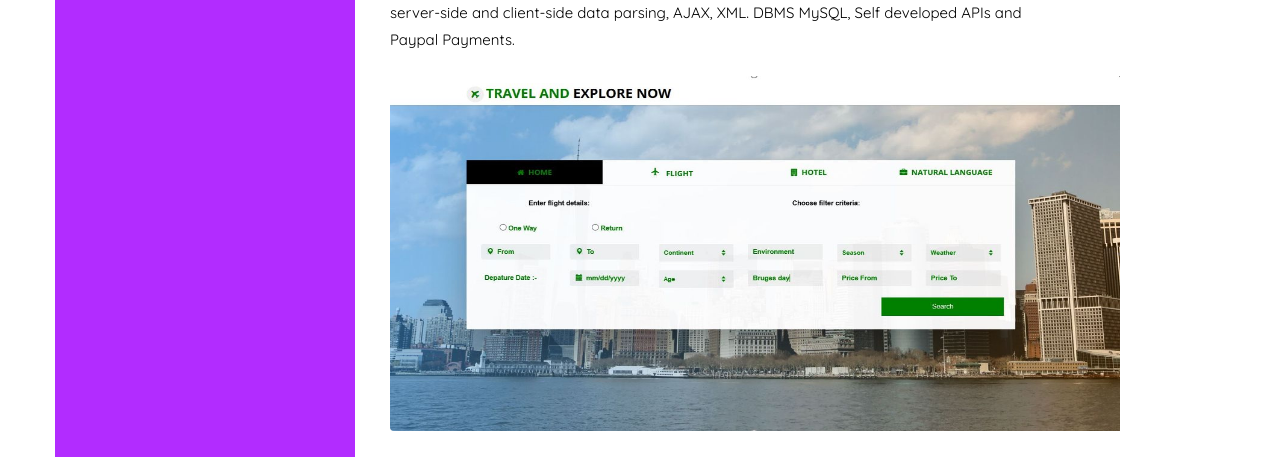
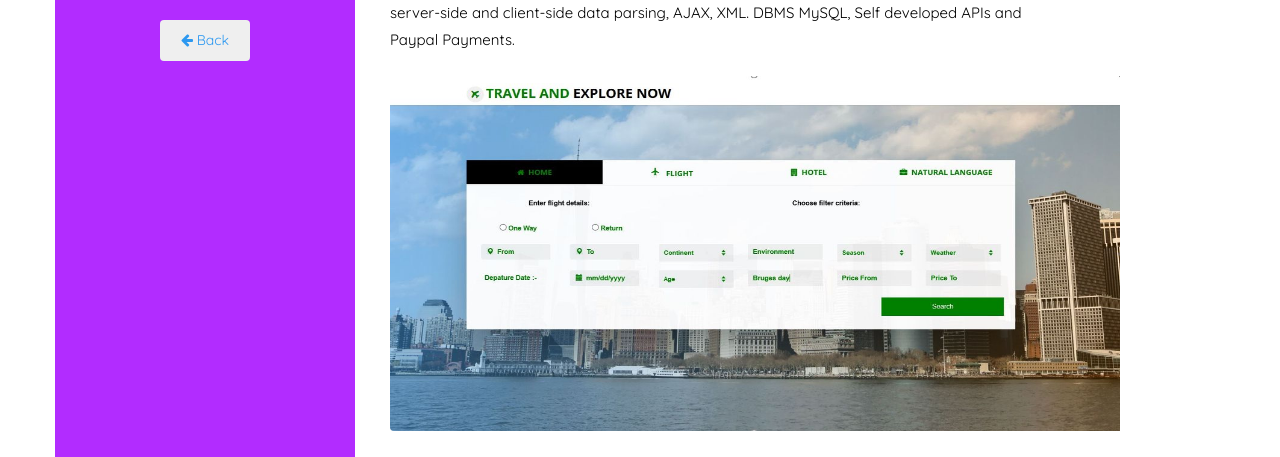
Before and after one commit to Meirunas/Meirunas.github.io, a plain HTML site: page web-dev/webdev.html in a window 1280 px wide. Shown: the part 330-787 px from the top of the page. Drawn offline with nearby package versions, Linux system fonts and the light colour scheme; files whose address does not match are found by name; a web font is replaced by a local one.

Commit message:
Add files via upload

```diff
--- a/web-dev/webdev.html
+++ b/web-dev/webdev.html
@@ -58,6 +58,7 @@
 				<div class="author-img" style="background-image: url(images/IMG_-wl1xai.jpg);"></div>
 				<h1 id="colorlib-logo"><a href="https://meirunas.github.io">Meirunas Smitas</a></h1>
                 <p><strong>MSc CS, QMUL<br>BSc CS, Westminster</strong></p>
+                <a href="/portfolio"><button class="btn"><i class="fa fa-arrow-left"></i> Back</button></a>
 			</div>
 		</aside>
 
```
